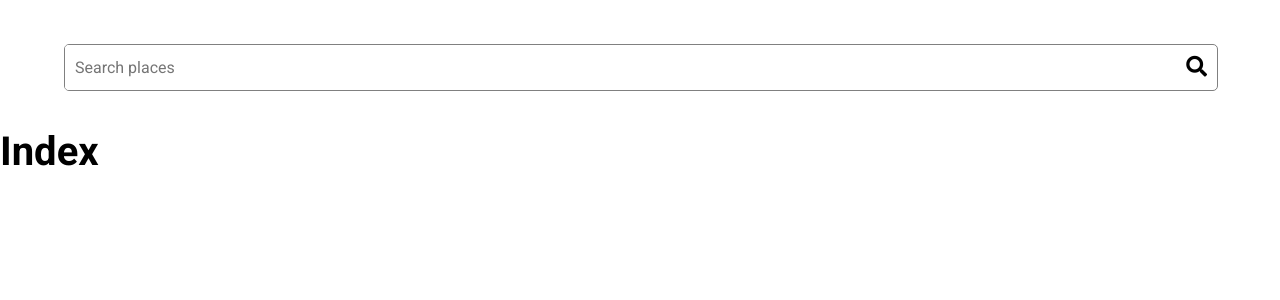
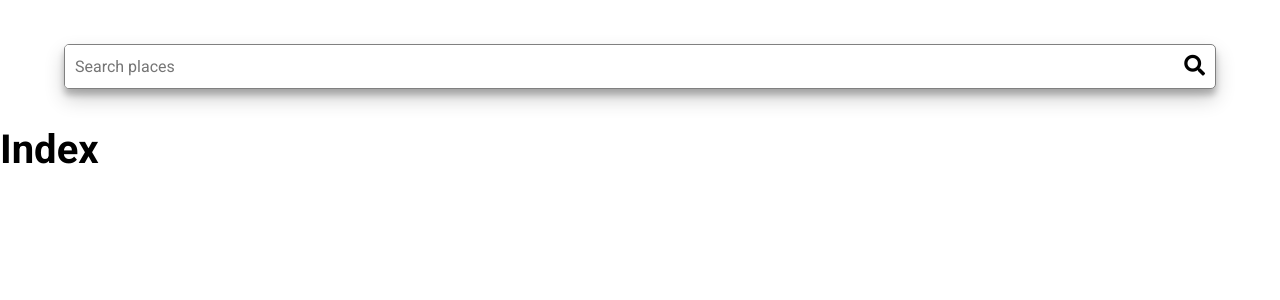
Before and after one commit to goa-codebet/flockerrty, a React (Create React App) app: page / in a window 1280 px wide. Shown: the top 300 px of the page. Built offline with nearby package versions, Linux system fonts and the light colour scheme.

Commit message:
Add elevation css

```diff
--- a/src/components/header/header.scss
+++ /dev/null
@@ -1,6 +0,0 @@
-.header {
-  display: flex;
-  width: 100%;
-  height: 100px;
-  background: blue;
-}
--- /dev/null
+++ b/src/styles/_elevation.scss
@@ -0,0 +1,19 @@
+@mixin elevation($level) {
+  @if $level == 1 {
+    box-shadow: 0 1px 3px rgba(0, 0, 0, 0.12), 0 1px 2px rgba(0, 0, 0, 0.24);
+  } @else if $level == 2 {
+    box-shadow: 0 3px 6px rgba(0, 0, 0, 0.16), 0 3px 6px rgba(0, 0, 0, 0.23);
+  } @else if $level == 3 {
+    box-shadow: 0 10px 20px rgba(0, 0, 0, 0.19), 0 6px 6px rgba(0, 0, 0, 0.23);
+  } @else if $level == 4 {
+    box-shadow: 0 14px 28px rgba(0, 0, 0, 0.25), 0 10px 10px rgba(0, 0, 0, 0.22);
+  } @else if $level == 5 {
+    box-shadow: 0 19px 38px rgba(0, 0, 0, 0.3), 0 15px 12px rgba(0, 0, 0, 0.22);
+  }
+}
+
+@for $i from 1 through 5 {
+  .elevation-#{$i} {
+    @include elevation($i);
+  }
+}
--- a/src/styles/_reset.scss
+++ b/src/styles/_reset.scss
@@ -122,3 +122,6 @@ table {
   border-collapse: collapse;
   border-spacing: 0;
 }
+* {
+  box-sizing: border-box;
+}
--- a/src/styles/base.scss
+++ b/src/styles/base.scss
@@ -1,4 +1,5 @@
-@import '_reset.scss';
-@import '_typography.scss';
+@import 'reset.scss';
+@import 'typography.scss';
+@import 'elevation.scss';
 
 /* Magic to be created here by Kimmie */
```
